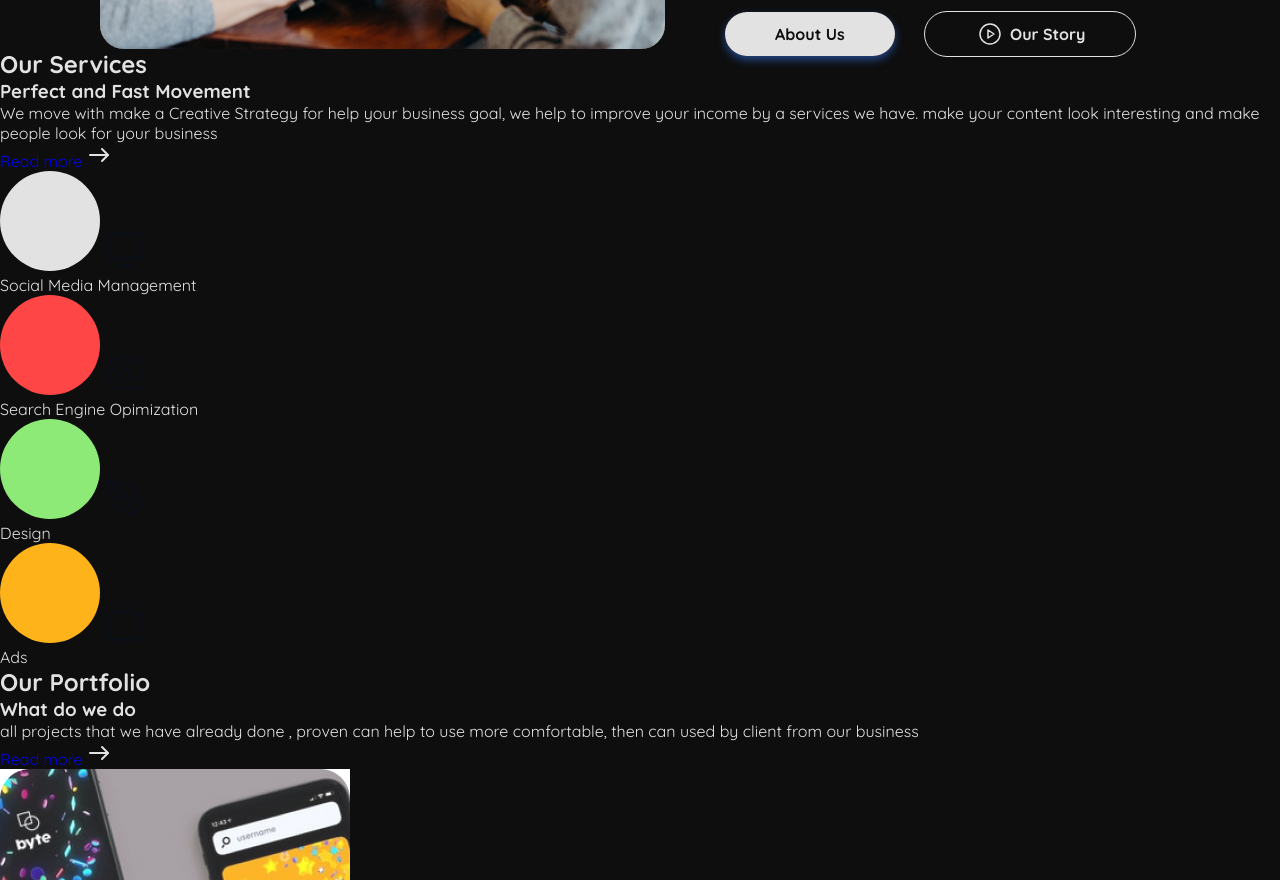
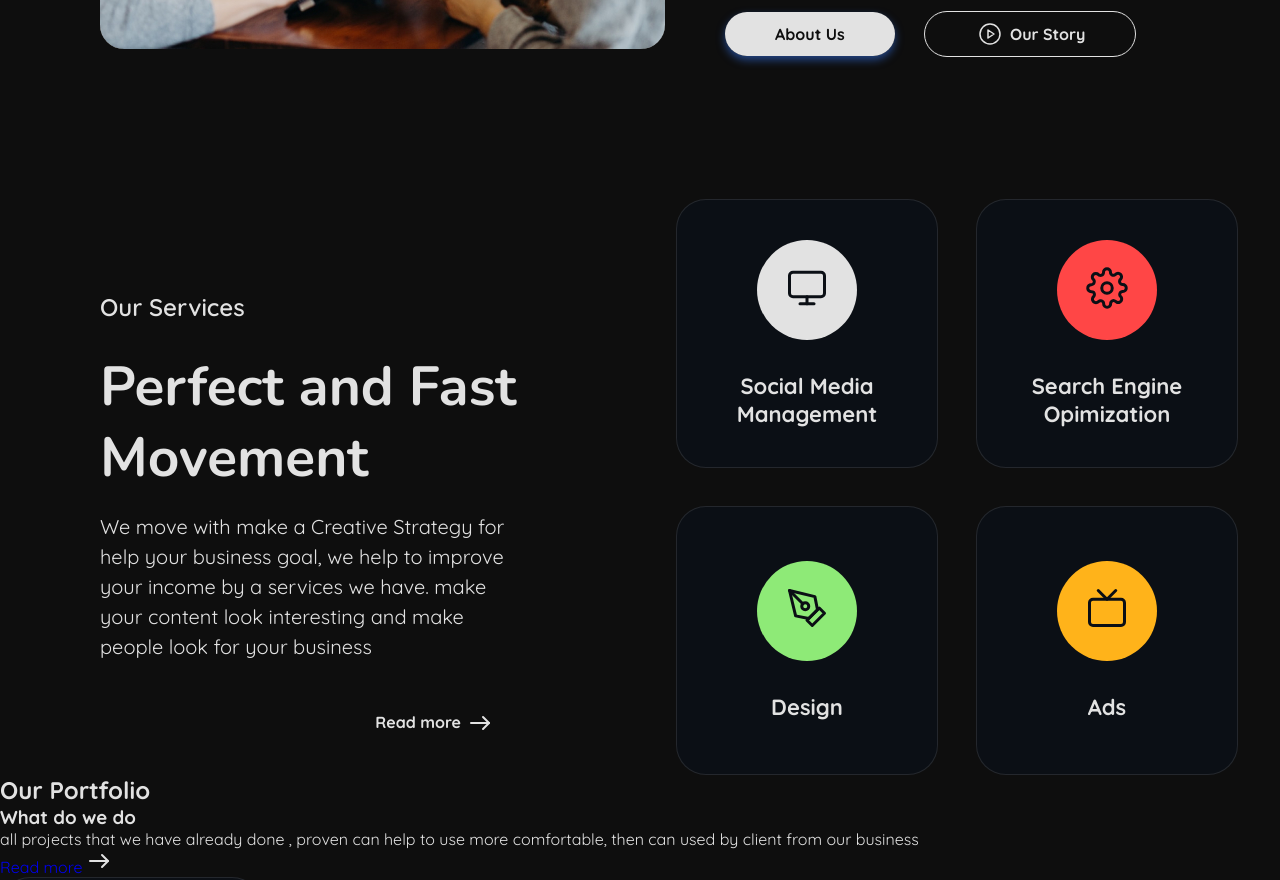
Before and after one commit to KIBORGN/hw_tekwill, a plain HTML site: page index.html in a window 1280 px wide. Shown: the part 1858-2738 px from the top of the page. Drawn offline with Linux system fonts and the light colour scheme.

Commit message:
Services

```diff
--- a/index.html
+++ b/index.html
@@ -63,11 +63,13 @@
 
         <section class="services">
             <div class="services__wrapper">
-                <h2 class="services__heading">Our Services</h2>
-                <h3 class="services__subtitle">Perfect and Fast
-                    Movement</h3>
-                <p class="services__text">We move with make a Creative Strategy for help your business goal, we help to improve your income by a services we have. make your content look interesting and make people look for your business</p>
-                <a href="#" class="portfiolio__link">Read more <img src="img/arrow-right 1.svg" alt="Arrow"></a>
+                <div class="services__info">
+                    <h2 class="services__heading">Our Services</h2>
+                    <h3 class="services__subtitle">Perfect and Fast
+                        Movement</h3>
+                    <p class="services__text">We move with make a Creative Strategy for help your business goal, we help to improve your income by a services we have. make your content look interesting and make people look for your business</p>
+                    <a href="#" class="services__link">Read more <img src="img/arrow-right 1.svg" alt="Arrow" class="services__arrow"></a>
+                </div>
                 <ul class="services__adv adv">
                     <li class="adv__items">
                         <img src="img/white.svg" alt="Social Media
@@ -85,12 +87,12 @@
                     </li>
                     <li class="adv__items">
                         <img src="img/green.svg" alt="Design" class="adv__image">
-                        <img src="img/pen-tool.svg" alt="Pen" class="adv__image--icon">
+                        <img src="img/pen-tool.svg" alt="Pen" class="adv__image--icon2">
                         <p class="adv__text">Design</p>
                     </li>
                     <li class="adv__items">
                         <img src="img/yellow.svg" alt="Ads" class="adv__image">
-                        <img src="img/tv.svg" alt="Tv" class="adv__image--icon">
+                        <img src="img/tv.svg" alt="Tv" class="adv__image--icon2">
                         <p class="adv__text">Ads</p>
                     </li>
                 </ul>
--- /dev/null
+++ b/scss/blocks/_services.scss
@@ -0,0 +1,129 @@
+@use "../utils/_mixins";
+@use "../utils/_variables";
+
+.services {
+    margin-top: 150px
+}
+
+.services__wrapper {
+    @include mixins.wrapper;
+    display: flex;
+    align-items: center;
+}
+
+.services__info {
+    margin-top: 66px;
+    max-width: 521px;
+    padding-left: 100px;
+
+    display: flex;
+    flex-direction: column;
+}
+
+.services__heading {
+    font-family: 'Quicksand', sans-serif;
+    font-weight: 600;
+    font-size: 24px;
+    line-height: 1;
+    text-align: left;
+
+}
+
+.services__subtitle {
+    font-family: 'Nunito', sans-serif;
+    font-weight: 700;
+    font-size: 55px;
+    line-height: 1.3;
+    text-align: left;
+
+    margin-top: 32px;
+}
+
+.services__text {
+    font-family: 'Quicksand', sans-serif;
+    font-weight: 400;
+    font-size: 20px;
+    line-height: 1.5;
+    margin-top: 18px;
+}
+
+.services__link {
+    position: relative;
+    display: flex;
+    margin-right: 10px;
+    justify-content: end;
+
+    font-family: 'Quicksand', sans-serif;
+    font-weight: 700;
+    font-size: 16px;
+    line-height: 1.5;
+    text-align: center;
+    color: variables.$light-text;
+    margin-top: 36px;
+    margin-left: 25px;
+    padding: 12px 50px 12px 85px;
+
+    border-radius: 24px;
+}
+
+.services__arrow {
+    position: absolute;
+    top: 28%;
+    right: 5%
+}
+
+.services__adv {
+    margin-left: 155px;
+    max-width: 565px;
+    display: flex;
+    flex-wrap: wrap;
+
+    position: relative;
+    gap: 38px;
+
+}
+
+.adv__items {
+    width: 262px;
+    height: 269px;
+    padding: 35px 53px;
+    background-color: variables.$bg-item;
+    border-radius: 30px;
+    border: 1px solid rgba(256,256,256,0.1);
+    box-shadow: 4px, 4px,30px,0, rgba(256,256,256,0.1);
+    position: relative;
+
+    display: flex;
+    flex-direction: column;
+    justify-content: center;
+    align-items: center;
+
+}
+
+.adv__text {
+    font-family: 'Quicksand', sans-serif;
+    font-weight: 700;
+    font-size: 22px;
+    line-height: 1,42;
+    text-align: center;
+    word-wrap: break-word;
+
+    margin-top: 32px;
+}
+
+.adv__image {
+    display: flex;
+    position: relative;
+    width: 100px;
+
+    &--icon {
+        position: absolute;
+        top:25%;
+        left:42%;
+    }
+    &--icon2 {
+        position: absolute;
+        top:30%;
+        left:42%;
+    }
+}
--- a/scss/style.scss
+++ b/scss/style.scss
@@ -9,3 +9,4 @@
 @use "blocks/nav";
 @use "blocks/home";
 @use "blocks/about";
+@use "blocks/services";
--- a/scss/utils/_variables.scss
+++ b/scss/utils/_variables.scss
@@ -1,3 +1,4 @@
 $dark-bg: #0E0E0E;
 $light-text: #E2E2E2;
 $shadow: #377DFF80;
+$bg-item: #0B0F15;
```
Also changed, not shown: scss/style.css, 1 other file.
